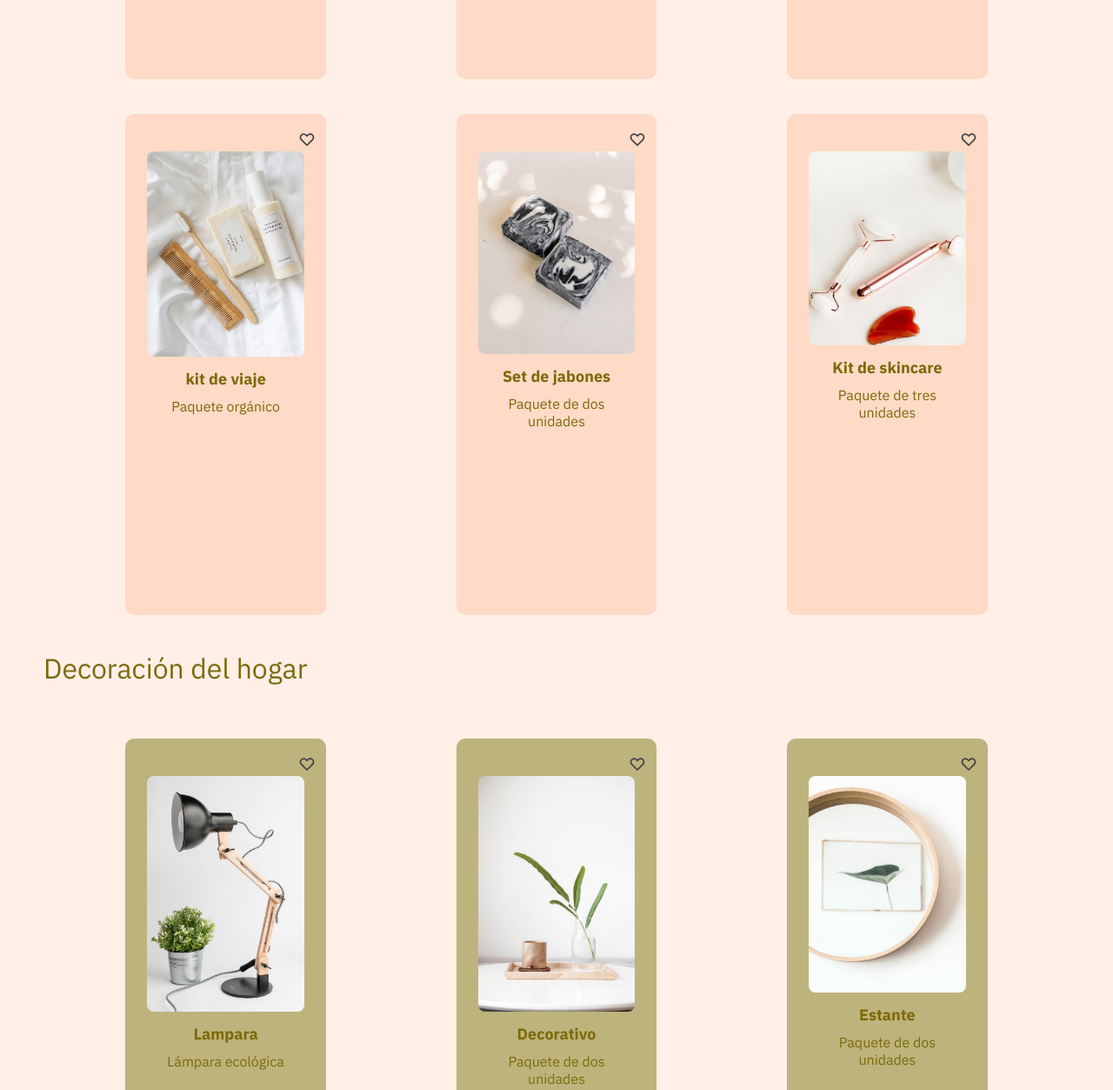
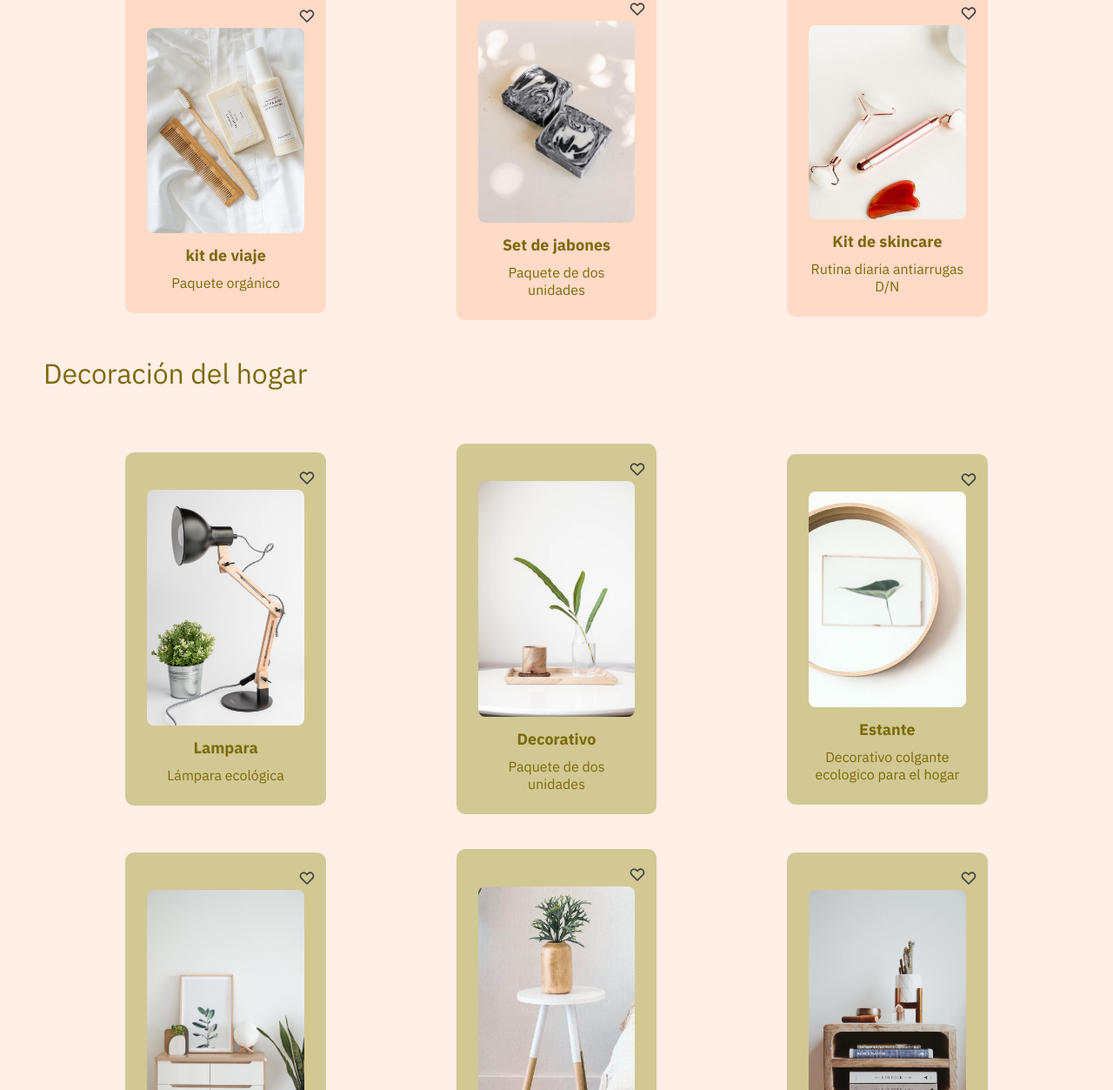
Before and after one commit to Valmontx/Eco-store, a plain HTML site: page index.html in a window 1280 px wide. Shown: the part 1330-2583 px from the top of the page at 87% size. Drawn offline with Linux system fonts and the light colour scheme.

Commit message:
fix background color cards and height

```diff
--- a/index.html
+++ b/index.html
@@ -141,7 +141,7 @@
 
                         <div> <img src="./assets/img/products/guasha-kit.jpg" class="product-image"></div>
                         <h3>Kit de skincare</h3>
-                        <p>Paquete de tres unidades</p>
+                        <p> Rutina diaria antiarrugas D/N</p>
                     </div>
 
                 </div>
@@ -189,7 +189,7 @@
 
                         <div> <img src="./assets/img/furniture/mirror.jpg" class="product-image"></div>
                         <h3> Estante </h3>
-                        <p>Paquete de dos unidades</p>
+                        <p>Decorativo colgante ecologico para el hogar </p>
                     </div>
                     <div class="product-card">
                         <div class="icon">
@@ -254,7 +254,7 @@
                     <div class="ecology">
                         <img src="./assets/img/ecology.png" alt="">
                     </div>
-                    <p> Innocando con estilo el diseño de nuestros muebles es único.</p>
+                    <p> Innovando con estilo el diseño de nuestros muebles es único.</p>
 
                 </div>
             </div>
--- a/scss/main.scss
+++ b/scss/main.scss
@@ -150,7 +150,7 @@ section {
         .product-card {
             width: 18vw;
             min-width: 200px;
-            height: 72vh;
+            height: auto;
             background-color: $secundary-color;
             padding: 25px;
             border-radius: 10px;
@@ -196,11 +196,6 @@ section {
 
 
         }
-
-
-
-
-
     }
 
     .furniture {
@@ -208,7 +203,8 @@ section {
 
         /*dando como herencia los estilos de healthcare a furniture*/
         .product-card {
-            background-color: #bdb37c;
+            background-color: #d2c893;
+
         }
     }
 }
@@ -394,6 +390,7 @@ footer {
             }
         }
     }
+
     .info-section {
         display: flex;
         flex-direction: column;
```
Also changed, not shown: css/main.css, 1 other file.
